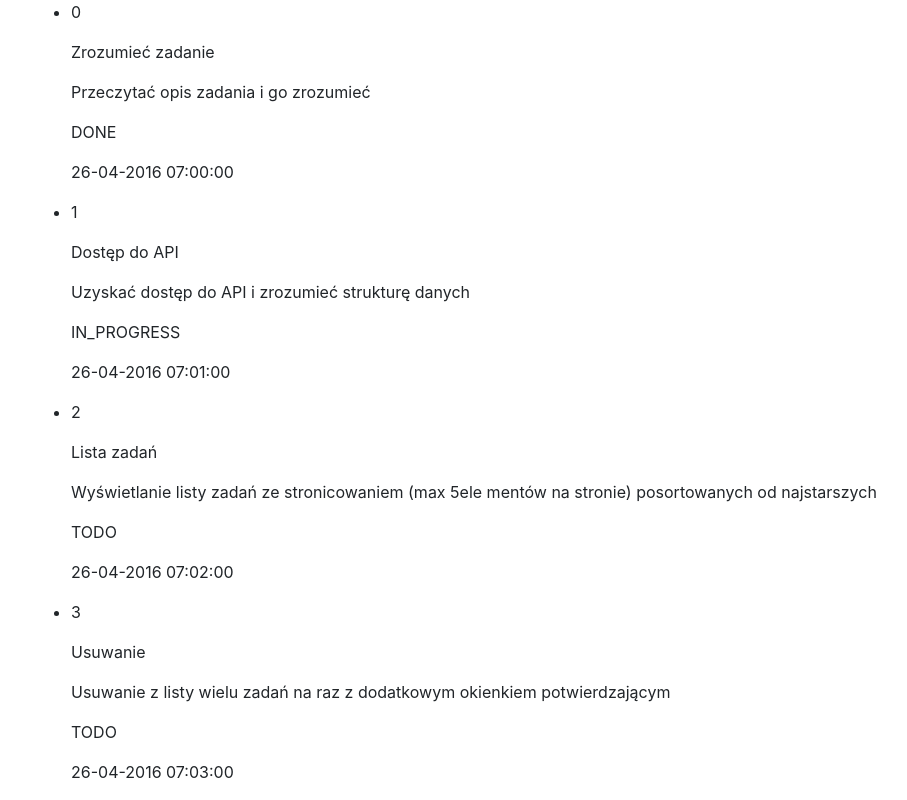
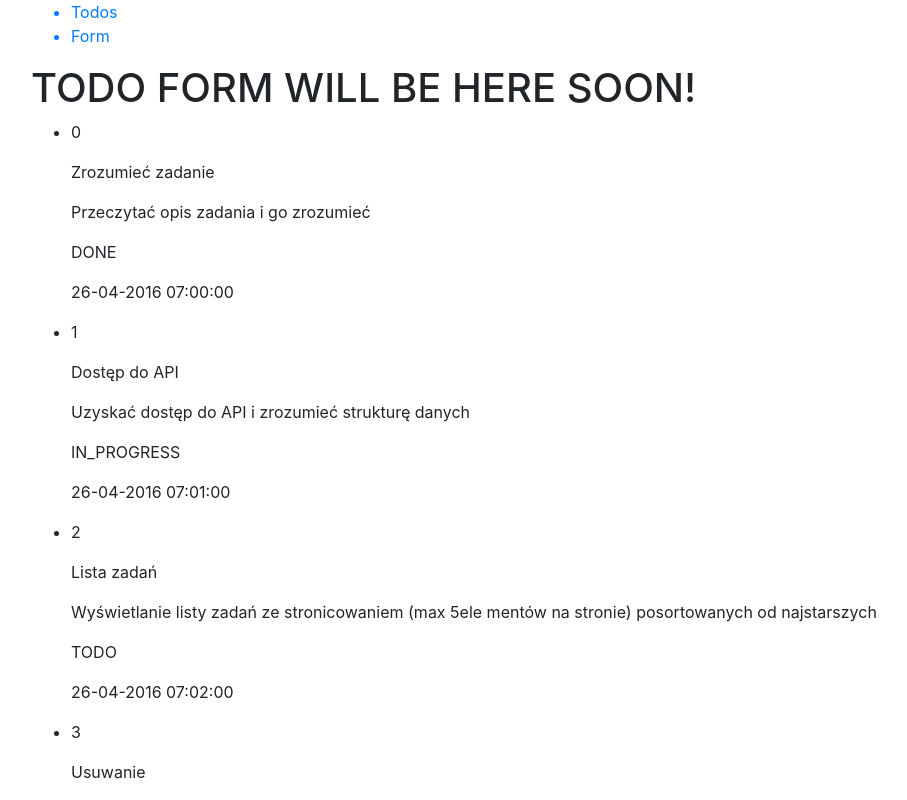
Before and after one commit to ewa81/InfoShareReactJSApplication, a React (Create React App) app: page /form in a window 1280 px wide. Shown: the top 800 px of the page, without its empty margins (54-961 px from the left). Built offline with nearby package versions, Linux system fonts and the light colour scheme.

Commit message:
Add router, new compononts Nav, TodoForm.

```diff
--- a/package.json
+++ b/package.json
@@ -10,6 +10,7 @@
     "react": "^16.13.1",
     "react-bootstrap": "^1.2.1",
     "react-dom": "^16.13.1",
+    "react-router-dom": "^5.2.0",
     "react-scripts": "3.4.1"
   },
   "scripts": {
--- a/src/App.js
+++ b/src/App.js
@@ -2,19 +2,30 @@ import React, {Component} from "react";
 import Todos from "./Components/Todos";
 import "bootstrap/dist/css/bootstrap.min.css";
 import {Container, Row, Col} from "react-bootstrap";
+import Nav from "./Components/Nav";
+import TodoForm from "./Components/TodoForm";
+import {BrowserRouter as Router, Switch, Route, Redirect} from "react-router-dom";
 import "./App.css";
 
 class App extends Component {
   render() {
-    return (<div className="todosApp">
+    return (<Router>
+      <div className="todosApp">
         <Container>
+          <Nav/>
           <Row>
             <Col>
+              <Switch>
+                <Redirect exact="exact" from="/" to="/todos"/>
+                <Route path="/todos" component={Todos}/>
+                <Route path="/form" component={TodoForm}/>
+              </Switch>
               <Todos/>
             </Col>
           </Row>
         </Container>
-    </div>);
+      </div>
+    </Router>);
   }
 }
 
--- /dev/null
+++ b/src/Components/Nav.js
@@ -0,0 +1,21 @@
+import React, {Component} from "react";
+import {Link} from "react-router-dom";
+
+class Nav extends Component {
+  render() {
+    return (<div className="todosNav">
+      <nav className="todosNav__nav">
+        <ul className="todosNav__list">
+          <Link to="/todos">
+            <li>Todos</li>
+          </Link>
+          <Link to="/form">
+            <li>Form</li>
+          </Link>
+        </ul>
+      </nav>
+    </div>);
+  }
+}
+
+export default Nav;
--- /dev/null
+++ b/src/Components/TodoForm.js
@@ -0,0 +1,13 @@
+import React, { Component } from "react";
+
+class TodoForm extends Component {
+  render() {
+    return (
+      <div className="todosForm">
+        <h1>TODO FORM WILL BE HERE SOON!</h1>
+      </div>
+    );
+  }
+}
+
+export default TodoForm;
```
Also changed, not shown: 1 other file (tests, documents, lock files or other folders). Lines whose indentation alone changed are shown as unchanged.
